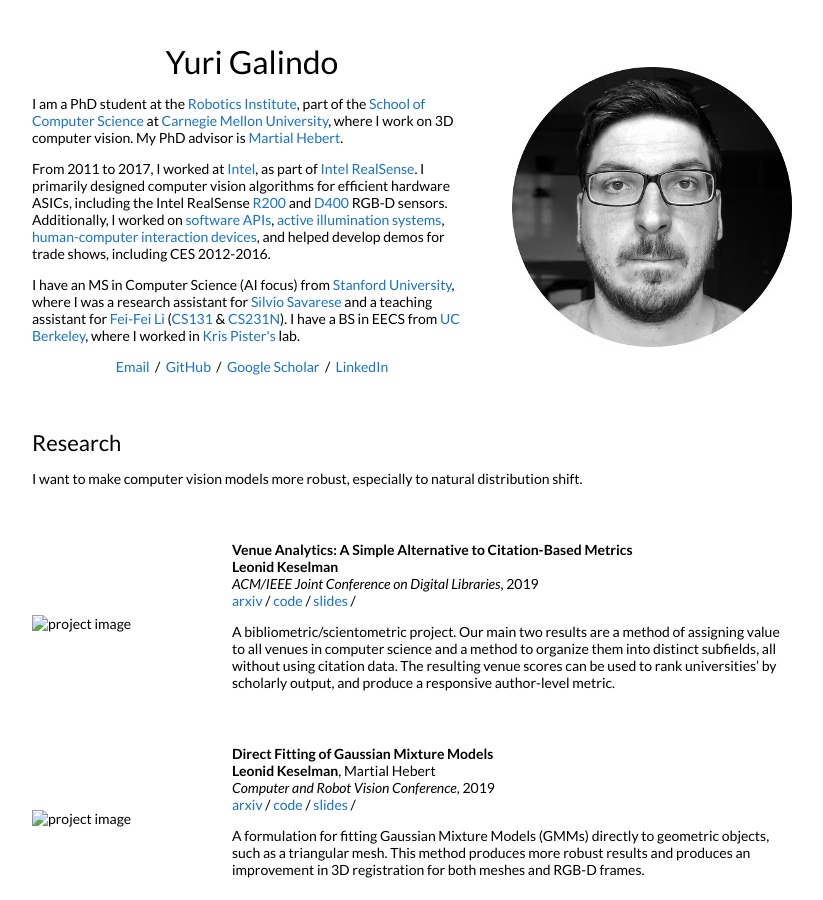
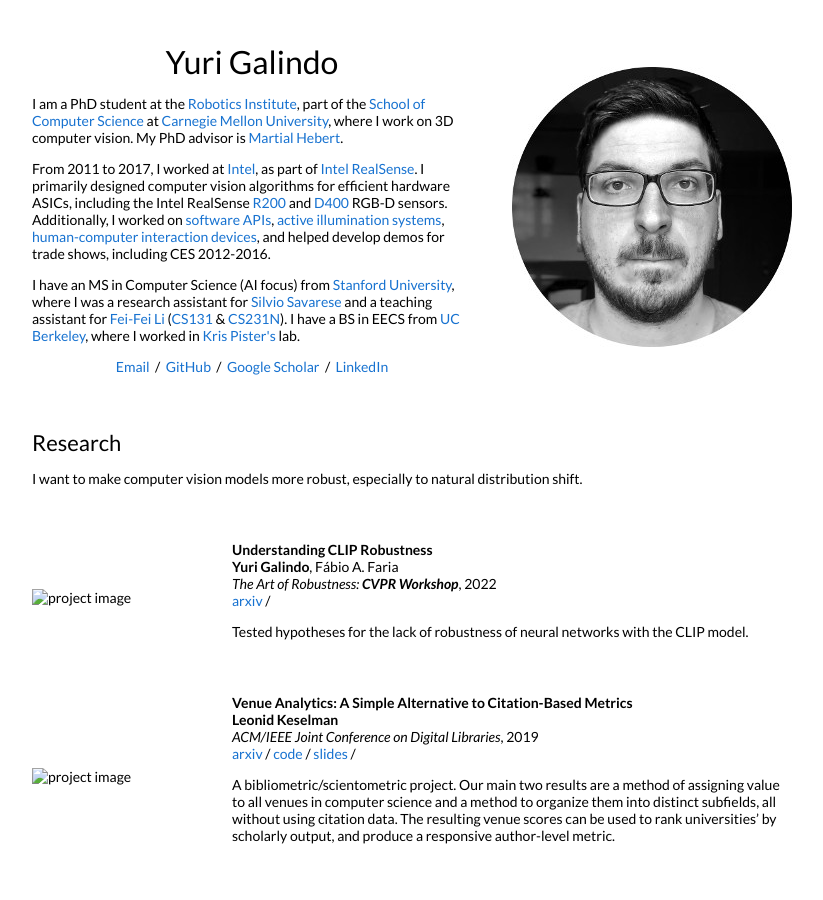
Before and after one commit to yurigalindo/yurigalindo.github.io, a Jekyll site: the page built from _posts/2022-06-01-CLIP.markdown, in a window 1280 px wide and 900 px high. Shown: the whole window, without its empty margins (228-1051 px from the left). Built offline with Jekyll 4.4.1, drawn with Linux system fonts in a browser that asks for light colours; part of the change alters nothing that is shown.

Commit message:
updating CLIP

```diff
--- a/_posts/2022-CLIP.markdown
+++ b/_posts/2022-06-01-CLIP.markdown
@@ -4,9 +4,8 @@ title:  "Understanding CLIP Robustness"
 date:   2022-06-01 22:21:59 +00:00
 image: /images/CLIP.png
 categories: research
-author: "Yuri Galindo"
 venue: "The Art of Robustness: <strong>CVPR Workshop</strong>"
-authors: "<strong>Leonid Keselman</strong>, Fábio A. Faria"
+authors: "<strong>Yuri Galindo</strong>, Fábio A. Faria"
 arxiv: https://artofrobust.github.io/short_paper/19.pdf
 ---
 
```
